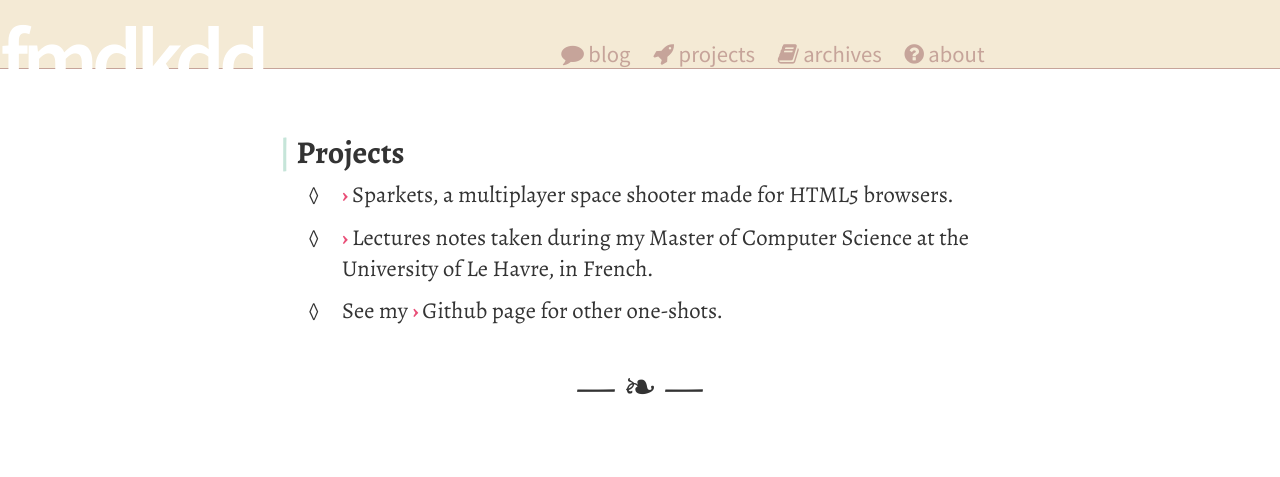
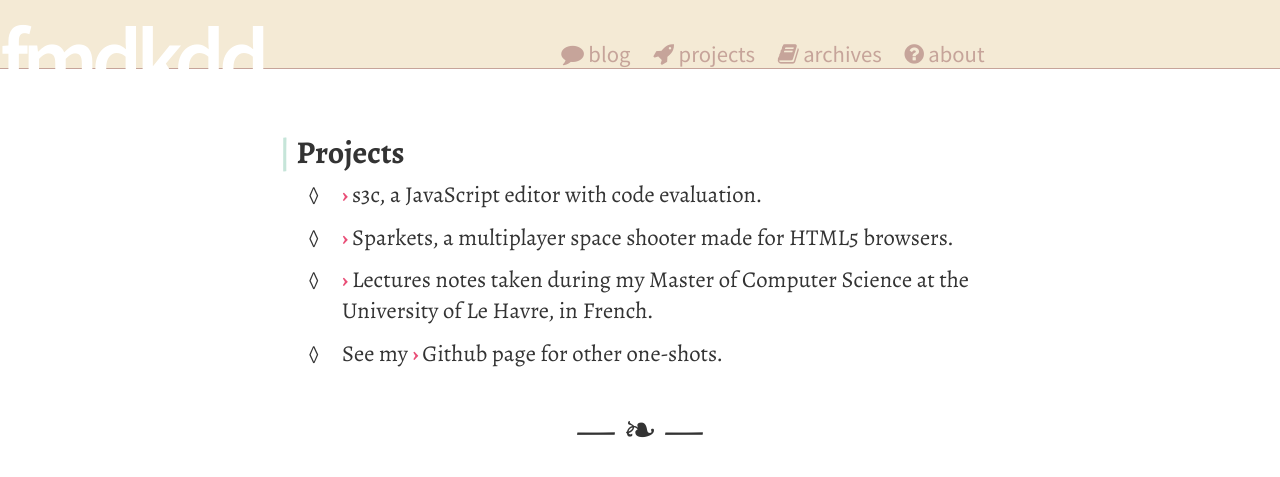
Before and after one commit to fmdkdd/fmdkdd.github.com, a Jekyll site: the page built from projects.md, in a window 1280 px wide. Shown: the top 477 px of the page. Built offline with Jekyll 4.4.1, drawn with Linux system fonts in a browser that asks for light colours; some web fonts are replaced.

Commit message:
Add s3c to projects.

```diff
--- a/projects.md
+++ b/projects.md
@@ -5,11 +5,13 @@ title: Projects
 
 ## Projects
 
++ [s3c][], a JavaScript editor with code evaluation.
 + [Sparkets][], a multiplayer space shooter made for HTML5 browsers.
 + [Lectures notes][] taken during my Master of Computer Science at the
 University of Le Havre, in French.
 + See my [Github page][] for other one-shots.
 
+[s3c]: http://fmdkdd.github.io/s3c
 [Sparkets]: http://github.com/fmdkdd/sparkets
 [Lectures Notes]: http://fmdkdd.free.fr/
 [Github page]: http://github.com/fmdkdd
```
